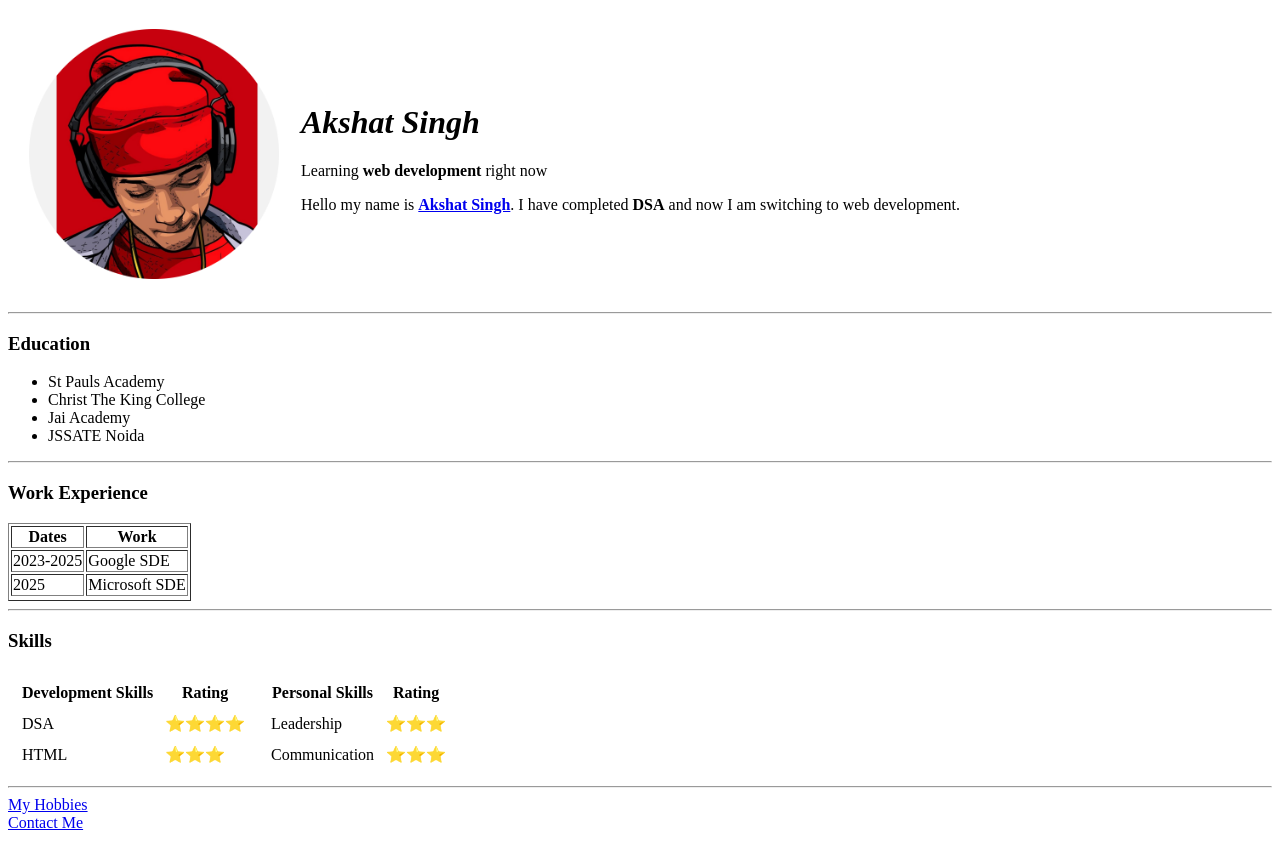
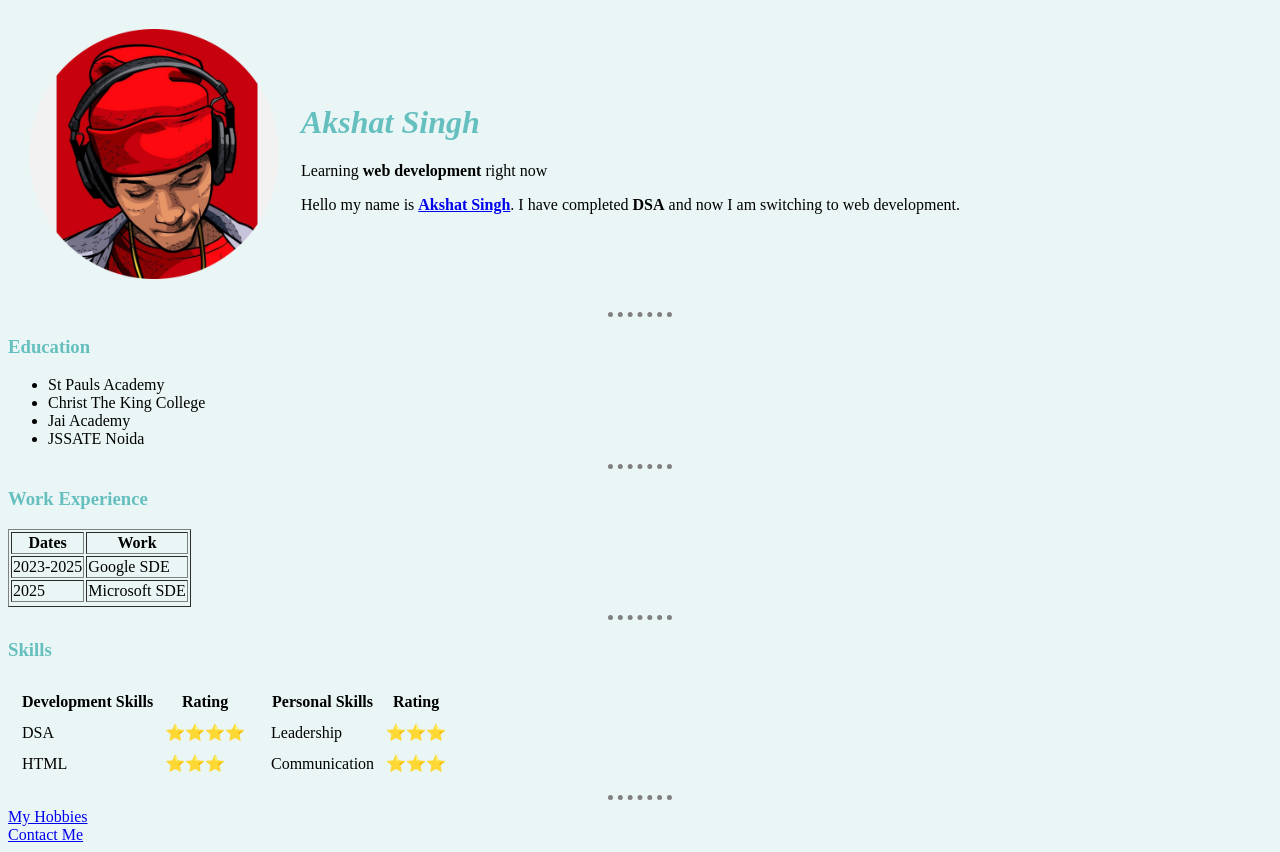
Before and after one commit to akshat09022002/CV, a plain HTML site: page index.html in a window 1280 px wide. Drawn offline with Linux system fonts and the light colour scheme; files that its build step writes are made by us from their sources.

Commit message:
implemented css

```diff
--- a/index.html
+++ b/index.html
@@ -5,6 +5,8 @@
     <meta charset="utf-8">
     <!-- utf-8 is used to encode all site characters correctly it also supports emoji -->
     <title>😄Akshat's Personal Site</title>
+    <link rel="stylesheet" href="css/styles.css">
+
   </head>
   <body>
      <table cellspacing="20">
```
